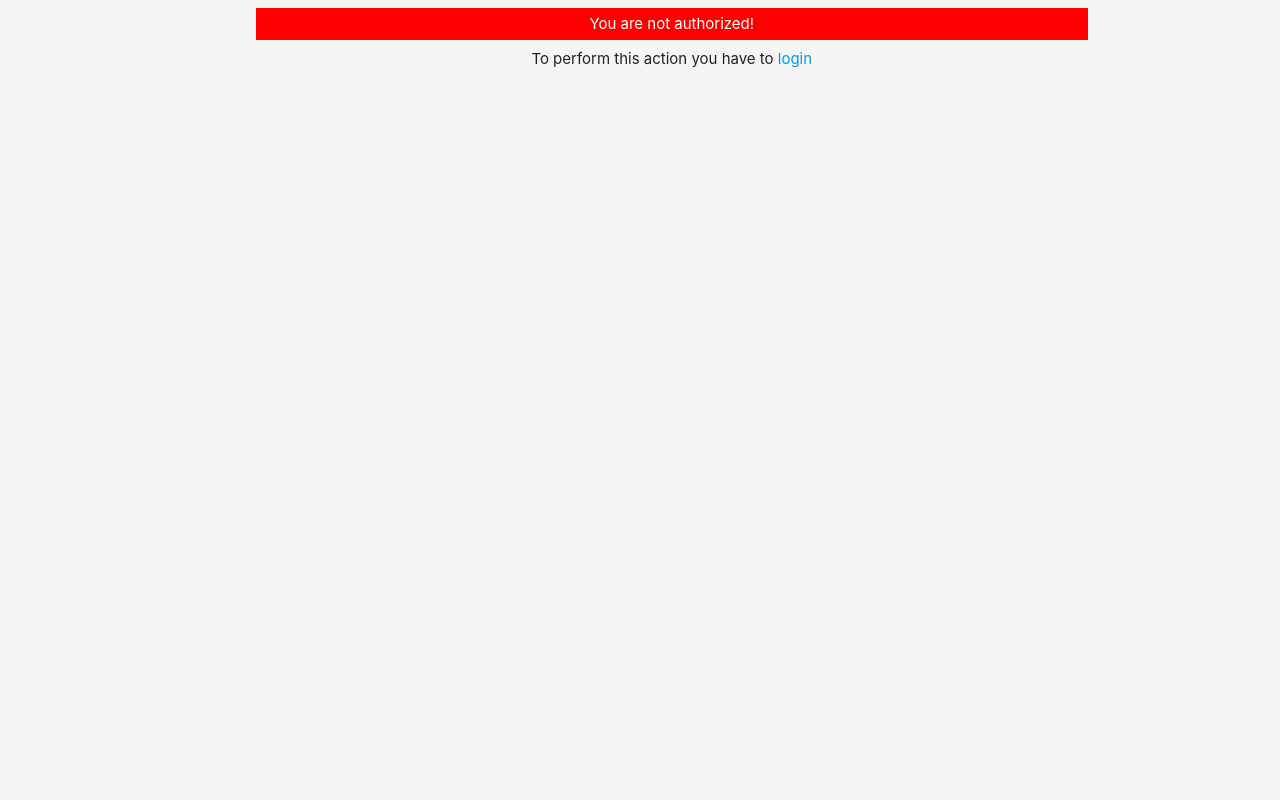
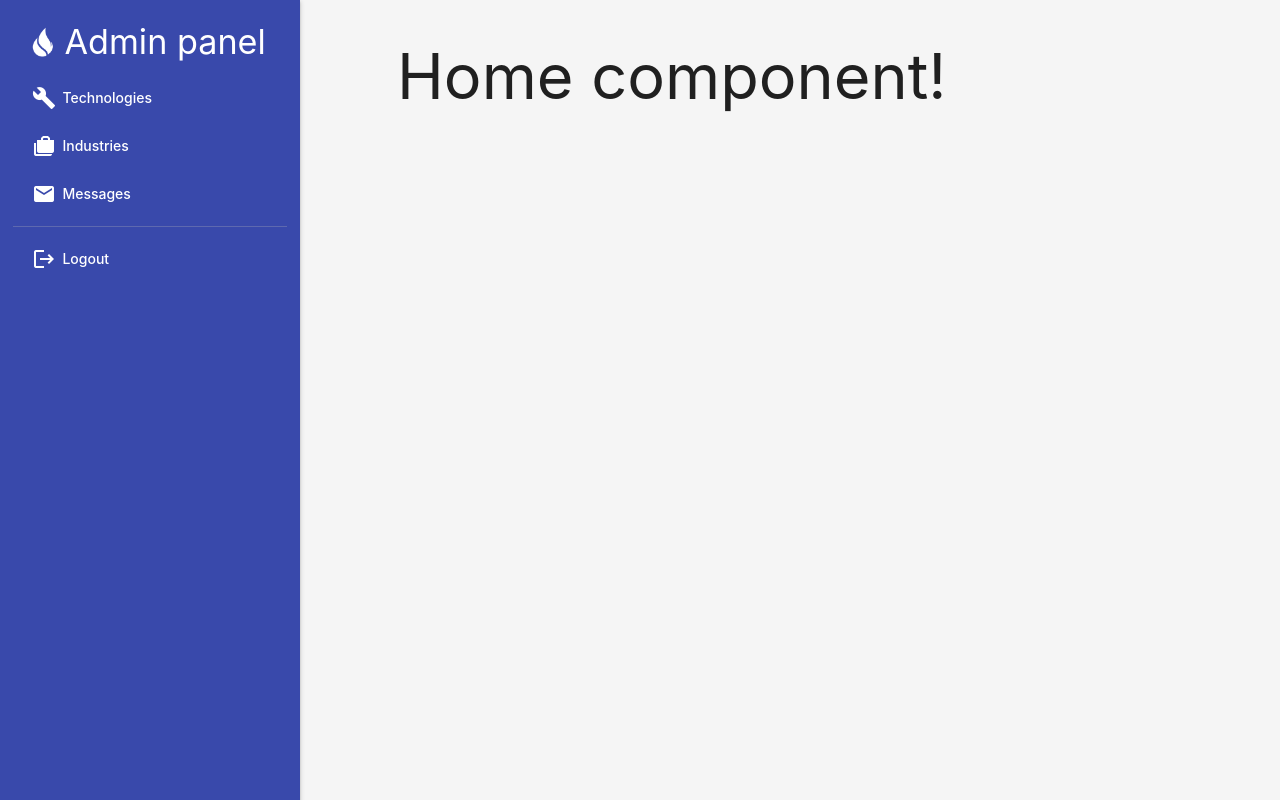
Before and after one commit to igorg-rc/bonfire_apps, a React (Create React App) app in the folder client-admin/: page / in a window 1280 px wide. Built offline with nearby package versions, Linux system fonts and the light colour scheme; no server answers; sample sign-in values are in the browser's storage.

Commit message:
add before login redirect, remove before login screen

```diff
--- a/client-admin/src/App.js
+++ b/client-admin/src/App.js
@@ -1,4 +1,4 @@
-import { Route, Switch } from 'react-router-dom';
+import { Redirect, Route, Switch } from 'react-router-dom';
 
 import './App.css';
 
@@ -10,24 +10,39 @@ import Messages from './components/Messages/Messages';
 import Login from './components/Login/Login';
 import Table from './components/Pages/Table/Table';
 import Error from './components/Error';
+import { useState } from 'react';
+
+const ProtectedRoute = ({ component: Comp, loggedIn, path, ...rest }) => {
+  return ( <Route
+            path={path}
+            {...rest}
+            render={(props) => { return localStorage.getItem("authToken") ? <Comp {...props} /> : <Redirect to="/login" />
+          }}
+          />
+  )
+}
 
 function App() {
+  const loggedIn = () => {
+    return localStorage.getItem("authToken");
+  }
+
+
   return (
     <div className="App">
       <div className="container">
         <main>
           <Switch>
-            <Route path="/" component={Home} exact />
-            <Route path="/technologies" component={Technologies} />
-            <Route path="/industries" component={Industries} />
-            <Route path="/messages" component={Messages} />
-            <Route path="/table" component={Table} />
+            <ProtectedRoute path="/" component={Home} exact />
+            <ProtectedRoute path="/technologies" component={Technologies} />
+            <ProtectedRoute path="/industries" component={Industries} />
+            <ProtectedRoute path="/messages" component={Messages} />
+            <ProtectedRoute path="/table" component={Table} />
             <Route path="/login" component={Login} />
-            <Route component={Error} />
+            <ProtectedRoute component={Error} />
           </Switch>
         </main>
       </div>
-
     </div>
   );
 }
--- a/client-admin/src/components/Error.js
+++ b/client-admin/src/components/Error.js
@@ -50,17 +50,10 @@ export default function Error() {
 
 
 	return (
-    error ? (
-      <div className="error-screen">
-        <span className="error-message">{error}</span>
-        <span>To perform this action you have to <Link to="login">login</Link></span>
-      </div>
 
-    ) : (
 		<div>
       <Layout />
 			<h1>Ooops! Requsted page does not exist.</h1>
 		</div>
 	  )
-  );
 }
--- a/client-admin/src/components/Messages/Messages.js
+++ b/client-admin/src/components/Messages/Messages.js
@@ -73,13 +73,6 @@ export default function Messages() {
   }, []);
 
 	return (
-		error ? (
-			<div className="error-screen">
-				<span className="error-message">{error}</span>
-				<span>To perform this action you have to <Link to="login">login</Link></span>
-			</div>
-
-		) : (
 		<>
 		<Layout />
 		<div id="messages" style={{ paddingTop: '75px', paddingLeft: '' }}>
@@ -164,6 +157,5 @@ export default function Messages() {
 
 		</>
 
-			)
-	);
+	)
 }
--- a/client-admin/src/components/Pages/Home/Home.js
+++ b/client-admin/src/components/Pages/Home/Home.js
@@ -31,13 +31,7 @@ export default function Home() {
   }, []);
 
 
-  return error ? (
-    <div className="error-screen">
-			<span className="error-message">{error}</span>
-			<span>To perform this action you have to <Link to="login">login</Link></span>
-		</div>
-
-  ) : (
+  return (
     <div>
 			<Layout />
 			<div>
@@ -49,5 +43,5 @@ export default function Home() {
 				</div>
 			</div>
 		</div>
-  );
+  )
 };
--- a/client-admin/src/components/Pages/Industries/Industries.js
+++ b/client-admin/src/components/Pages/Industries/Industries.js
@@ -119,13 +119,7 @@ export default function Industries() {
 						</div>
 	});
 
-	return ( error ? (
-    <div className="error-screen">
-			<span className="error-message">{error}</span>
-			<span>To perform this action you have to <Link to="login">login</Link></span>
-		</div>
-
-  ) : (
+	return (
 			<>
 			<Layout />
 			<div  id="technologies" style={{ paddingTop: '75px', paddingLeft: '0' }} className="">
@@ -205,5 +199,4 @@ export default function Industries() {
 			</div>
 			</>
 		)
-	);
 }
--- a/client-admin/src/components/Pages/Technologies/Technologies.js
+++ b/client-admin/src/components/Pages/Technologies/Technologies.js
@@ -388,13 +388,7 @@ export default function Technologies() {
 						</tr>
 	});
 
-	return ( error ? (
-    <div className="error-screen">
-			<span className="error-message">{error}</span>
-			<span>To perform this action you have to <Link to="login">login</Link></span>
-		</div>
-
-  ) : (
+	return (
 					<>
 						<Layout />
 						<div id="technologies" style={{ paddingTop: '75px'}}>
@@ -1139,5 +1133,4 @@ export default function Technologies() {
 						</div>
 					</>
 	)
-	);
 }
```
